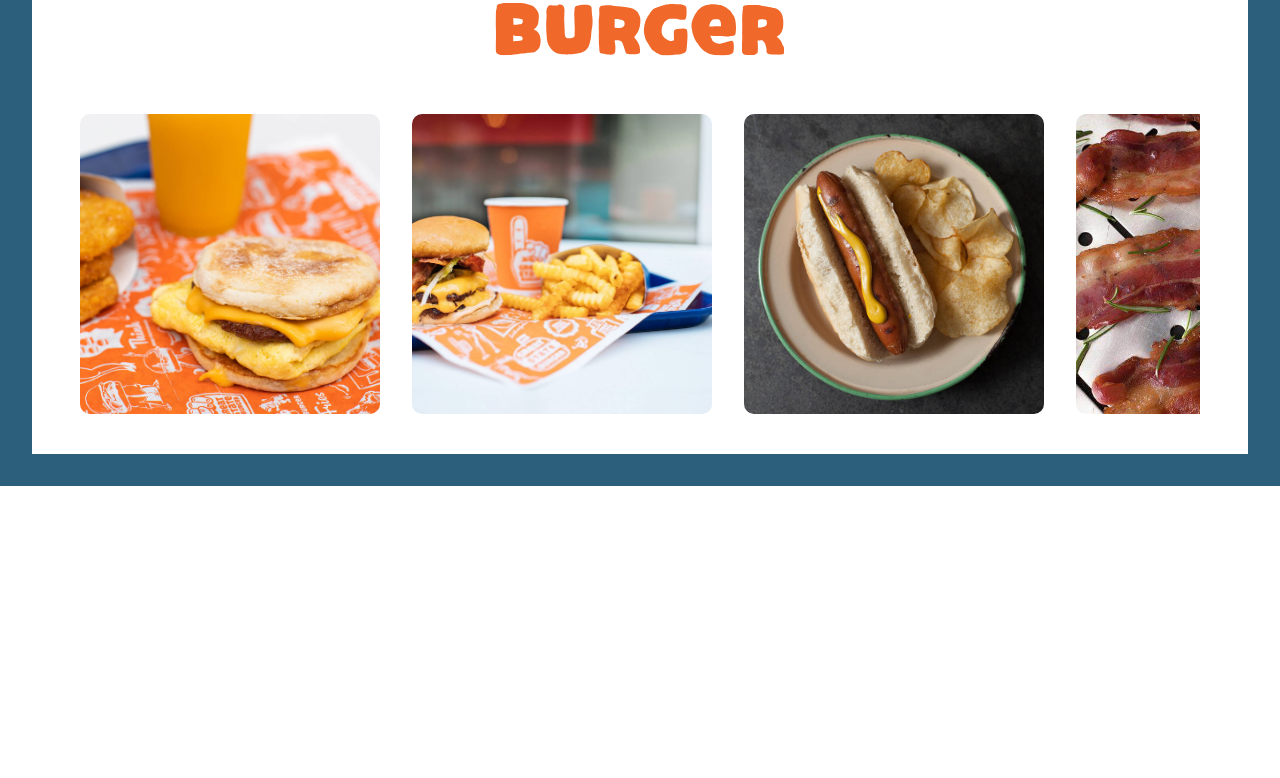
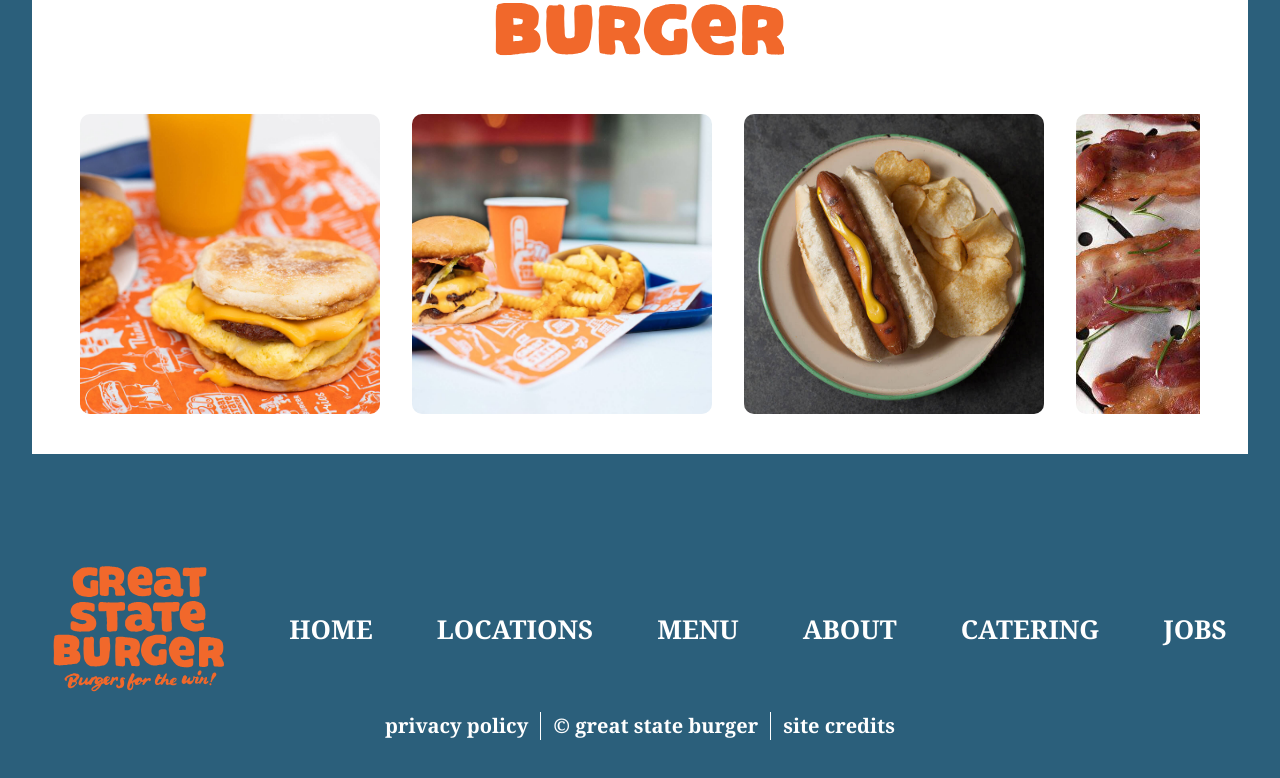
Before and after one commit to leonace924/nextjs-burger-page, a Next.js app: page / in a window 1280 px wide. Shown: the part 294-1072 px from the top of the page. Before the commit the page ends 800 px from the top, so only its background shows below. Built offline with nearby package versions, Linux system fonts and the light colour scheme; a web font is replaced by a local one.

Commit message:
feat: add footer

```diff
--- /dev/null
+++ b/src/components/Footer/Footer.js
@@ -0,0 +1,55 @@
+import React from 'react';
+import Link from 'next/link';
+import Image from 'next/image';
+import { menuObj, bottomLinks } from '@components/FullPageMenu/constant';
+
+const Footer = () => {
+  return (
+    <div className="bg-secondary pt-5 pb-[72px] lg:pt-20 lg:pb-14">
+      <div className="container">
+        <div className="lg:flex-row-reverse lg:flex lg:items-center lg:gap-16 lg:justify-center">
+          <ul className="lg:flex lg:items-center lg:gap-16">
+            {menuObj?.map((el, id) => (
+              <li key={id} className="mb-4 text-center last:mb-0 lg:mb-0">
+                <Link href={el.link}>
+                  <a className="text-[26px] leading-tight font-semibold text-white uppercase ">
+                    {el.label}
+                  </a>
+                </Link>
+              </li>
+            ))}
+          </ul>
+
+          <div className="w-[172px] mt-10 mx-auto lg:m-0">
+            <Image
+              src={'/assets/icons/gsb-wordmark-slogan.svg'}
+              alt="gsb-wordmark-slogan"
+              width={172}
+              height={126}
+              layout="responsive"
+            />
+          </div>
+        </div>
+
+        <div className="mt-5">
+          <ul className="lg:flex lg:items-center lg:justify-center">
+            {bottomLinks?.map((el, id) => (
+              <li
+                key={id}
+                className="mb-4 text-center last:mb-0 lg:mb-0 lg:px-3 lg:border-r lg:border-white last:border-none"
+              >
+                <Link href={el.link}>
+                  <a className="text-xl font-semibold text-white lowercase">
+                    {el.label}
+                  </a>
+                </Link>
+              </li>
+            ))}
+          </ul>
+        </div>
+      </div>
+    </div>
+  );
+};
+
+export default Footer;
--- a/src/components/FullPageMenu/constant.js
+++ b/src/components/FullPageMenu/constant.js
@@ -24,3 +24,18 @@
     link: '/'
   }
 ];
+
+export const bottomLinks = [
+  {
+    label: 'privacy policy',
+    link: '/'
+  },
+  {
+    label: '© great state burger',
+    link: '/'
+  },
+  {
+    label: 'site credits',
+    link: '/'
+  }
+];
--- a/src/components/Layout/Layout.js
+++ b/src/components/Layout/Layout.js
@@ -1,5 +1,6 @@
 import React from 'react';
 import Head from 'next/head';
+import Footer from '@components/Footer/Footer';
 
 const Layout = ({ children, title = 'Great State Burger' }) => {
   return (
@@ -9,11 +10,10 @@
         <meta name="viewport" content="initial-scale=1.0, width=device-width" />
         <meta name="Description" content="Great State Burger Site" />
       </Head>
-      {/* <Header /> */}
 
       <main>{children}</main>
 
-      {/* <Footer /> */}
+      <Footer />
     </>
   );
 };
```
